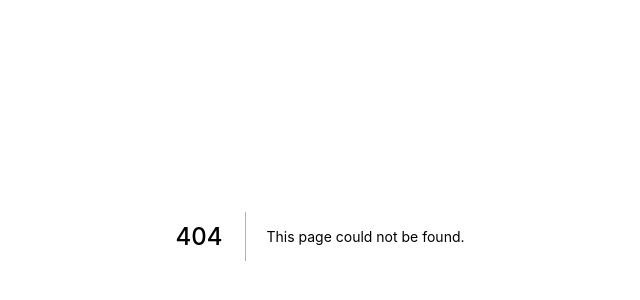
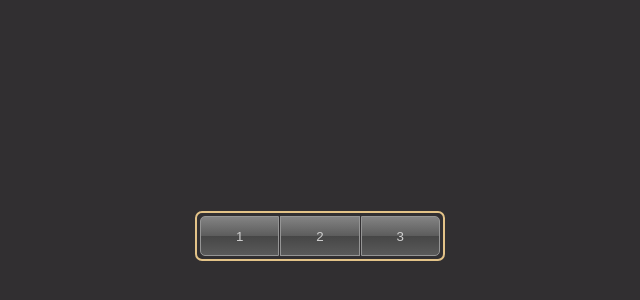
Before and after one commit to KianCodes/kian.codes, a Next.js app in the folder site/: page /test in a window 1280 px wide. Before the commit this address had no page. Shown: the part 164-464 px from the top of the page, without its empty margins (320-960 px from the left). Built offline with nearby package versions, Linux system fonts and the light colour scheme.

Commit message:
Test ff14 and kh ui/menu pages added

```diff
--- /dev/null
+++ b/site/pages/test/index.tsx
@@ -0,0 +1,18 @@
+import React from 'react'
+import styles from '@styles/ff14.module.scss'
+
+const index = () => {
+  return (
+    <div className={styles.container}>
+
+       <div className={styles.tabContainer}>
+        <button className={styles.tabButtonLeft}>1</button>
+        <button className={styles.tabButtonMiddle}>2</button>
+        <button className={styles.tabButtonRight}>3</button>
+       </div>
+
+    </div>
+  )
+}
+
+export default index
--- /dev/null
+++ b/site/styles/ff14.module.scss
@@ -0,0 +1,61 @@
+.container{
+    height:100vh;
+    display:flex;
+    justify-content: center;
+    align-items: center;
+    background-color: #312f31;
+}
+
+.tabContainer{
+    width: 250px;
+    height:50px;
+    border: 2px solid #e3c388;
+
+    border-radius: 7px;
+    display: flex;
+    justify-content: center;
+    padding:0px 0.5px;
+}
+
+%tabButton{
+    width:33%;
+    margin-top: 3px;
+    margin-bottom:  3px;
+    border: 0.5px solid #959595;
+    color: #cfcfcf;
+    box-sizing: border-box;
+    background: linear-gradient(
+        to bottom,
+        #838383 0%,
+        #5c5c5c 50%,
+        #464646 50%,
+        #5a5a5a 100%
+    );
+    &:hover{
+        color:#e3cea9;
+        border-color: #d3d0ba;
+        background: linear-gradient(
+            to bottom,
+            #ada88e 0%,
+            #8e8769 50%,
+            #7e7755 50%,
+            #a29d7e 100%
+        );
+    }
+}
+
+.tabButtonLeft{
+    @extend %tabButton;
+    border-radius: 5px 0px 0px 5px;
+    margin-left: 2.5px;
+}
+.tabButtonMiddle{
+    @extend %tabButton;
+    margin-left: 1px;
+    margin-right: 1px;
+}
+.tabButtonRight{
+    @extend %tabButton;
+    border-radius: 0px 5px 5px 0px;
+    margin-right: 2.5px;
+}
--- a/site/styles/globals.scss
+++ b/site/styles/globals.scss
@@ -1,5 +1,6 @@
 html,
 body {
+
   padding: 0;
   margin: 0;
   font-family: -apple-system, BlinkMacSystemFont, Segoe UI, Roboto, Oxygen,
```
Also changed, not shown: site/components/kingdom-hearts/MainMenuButton.tsx (added, +17 -0 lines), site/pages/khtest/index.tsx (added, +18 -0 lines), site/styles/kh.module.scss (added, +66 -0 lines).
